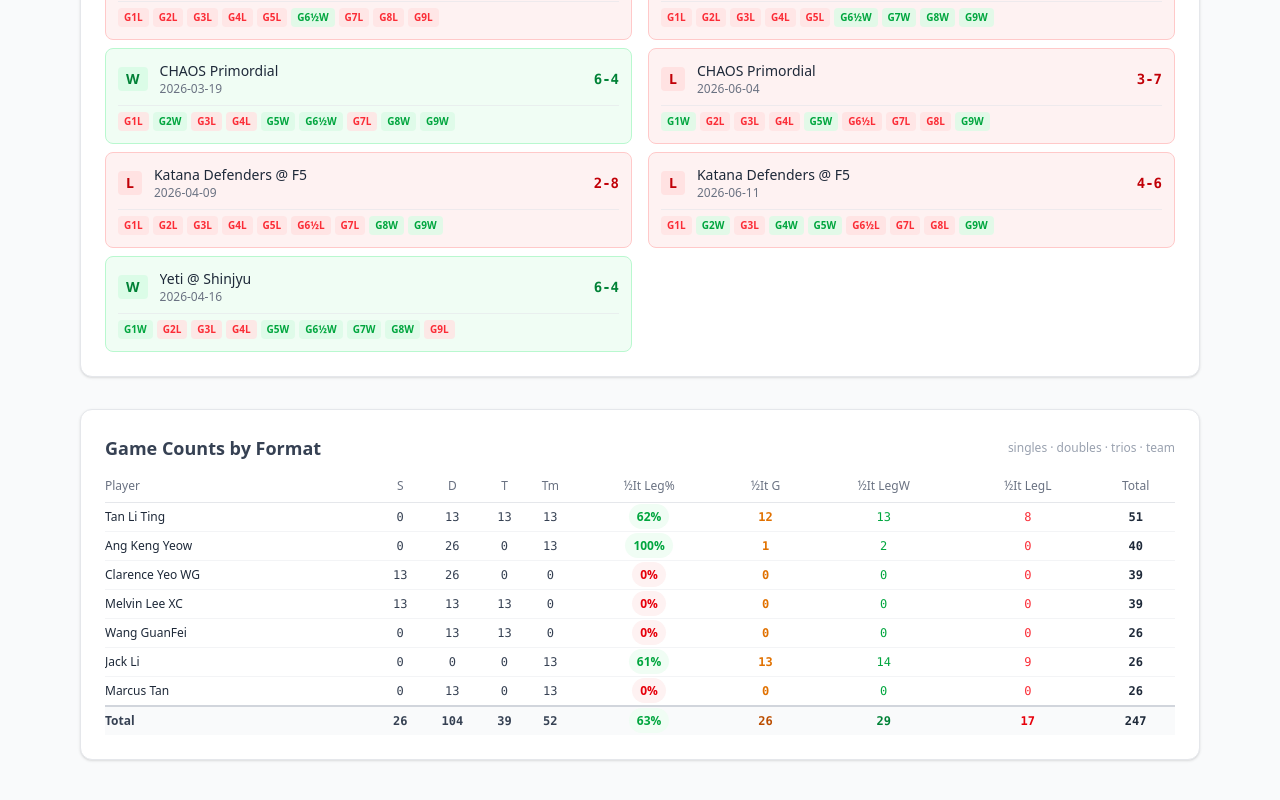
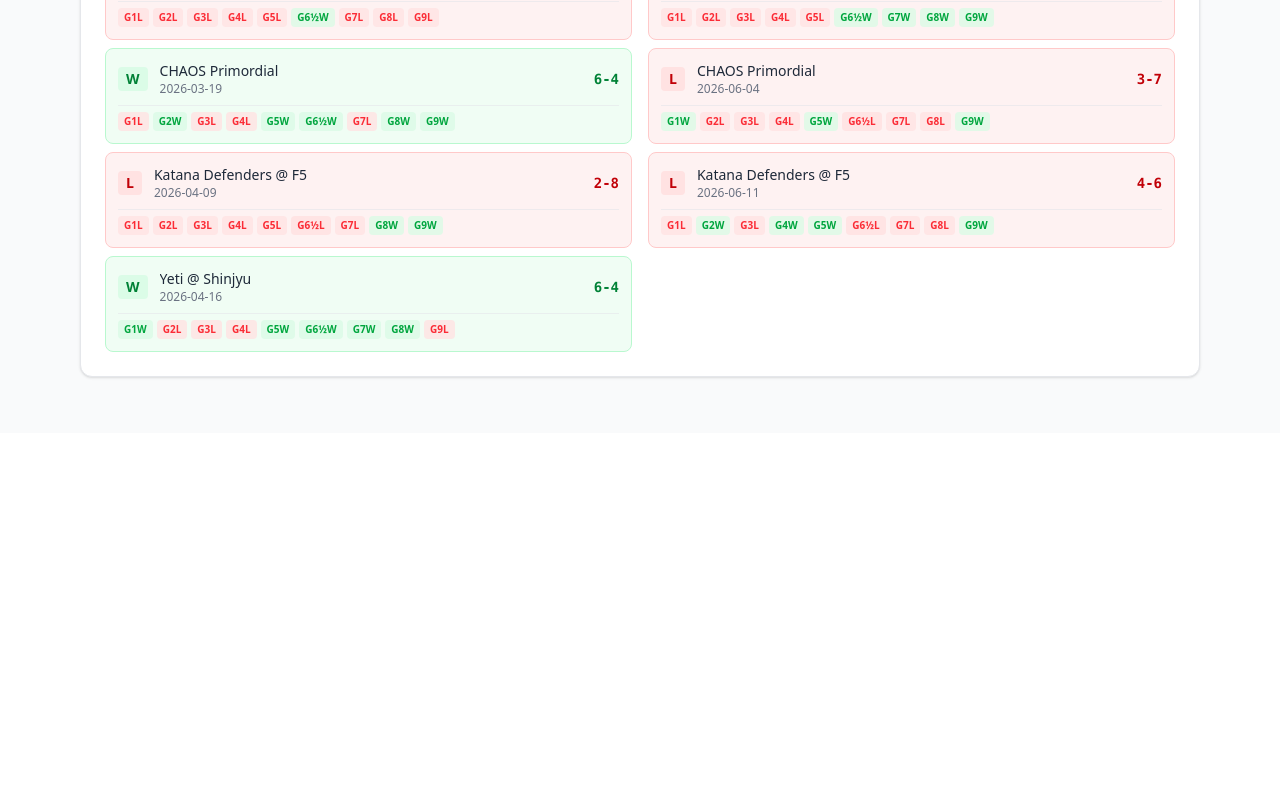
Before and after one commit to angkengyeow/thirstdayatdb, a React (Vite) app in the folder thirstdayatdb/: page / in a window 1280 px wide. Shown: the part 1572-2372 px from the top of the page. After the commit the page ends 2005 px from the top, so only its background shows below. Built offline with nearby package versions, Linux system fonts and the light colour scheme; no server answers.

Commit message:
Bud run changes (2026-06-13T10:38:42.202Z)

```diff
--- a/thirstdayatdb/src/pages/DashboardPage.tsx
+++ b/thirstdayatdb/src/pages/DashboardPage.tsx
@@ -384,9 +384,6 @@ export default function DashboardPage() {
         </div>
       )}
 
-      {/* Per-Format Game Counts */}
-      {players.length > 0 && <GameFormatTotals players={players} matchSessions={matchSessions} refresh={refreshKey} />}
-
       </div>
   );
 }
@@ -416,140 +413,3 @@ function TrendArrow({ dir }: { dir: 'up' | 'down' | 'same' }) {
   if (dir === 'down') return <span className="text-red-500 font-bold">↓</span>;
   return null;
 }
-
-/** Per-player game counts by format with Half-It leg details */
-function GameFormatTotals({ players, matchSessions }: { players: any[]; matchSessions: any[]; refresh: number }) {
-  const formatLabels: Record<string, string> = {
-    singles: 'S',
-    doubles: 'D',
-    trios: 'T',
-    team: 'Tm',
-  };
-  const formatOrder = ['singles', 'doubles', 'trios', 'team'] as const;
-
-  const playerData = new Map<string, {
-    formatCounts: Record<string, number>;
-    halfItGames: number;
-    halfItLegsWon: number;
-    halfItLegsLost: number;
-    otherLegsWon: number;
-    otherLegsLost: number;
-  }>();
-  const formatTotals: Record<string, number> = {};
-  for (const fmt of formatOrder) formatTotals[fmt] = 0;
-  let totalHalfItGames = 0;
-  let totalHalfItLegsWon = 0;
-  let totalHalfItLegsLost = 0;
-  let totalOtherLegsWon = 0;
-  let totalOtherLegsLost = 0;
-
-  for (const s of matchSessions) {
-    const games = getGamePerformancesForSession(s.id);
-    for (const g of games) {
-      const pName = players.find(p => p.player.id === g.playerId)?.player.name;
-      if (!pName) continue;
-      if (!playerData.has(pName)) {
-        playerData.set(pName, {
-          formatCounts: Object.fromEntries(formatOrder.map(f => [f, 0])),
-          halfItGames: 0,
-          halfItLegsWon: 0,
-          halfItLegsLost: 0,
-          otherLegsWon: 0,
-          otherLegsLost: 0,
-        });
-      }
-      const pd = playerData.get(pName)!;
-
-      if (g.format === 'half-it') {
-        pd.halfItGames++;
-        pd.halfItLegsWon += g.legsWon;
-        pd.halfItLegsLost += g.legsLost;
-        totalHalfItGames++;
-        totalHalfItLegsWon += g.legsWon;
-        totalHalfItLegsLost += g.legsLost;
-      } else {
-        pd.formatCounts[g.gameType] = (pd.formatCounts[g.gameType] || 0) + 1;
-        formatTotals[g.gameType] = (formatTotals[g.gameType] || 0) + 1;
-        pd.otherLegsWon += g.legsWon;
-        pd.otherLegsLost += g.legsLost;
-        totalOtherLegsWon += g.legsWon;
-        totalOtherLegsLost += g.legsLost;
-      }
-    }
-  }
-
-  const sortedPlayers = [...playerData.entries()]
-    .map(([name, d]) => ({ name, ...d }))
-    .sort((a, b) => {
-      const totalA = formatOrder.reduce((s, f) => s + (a.formatCounts[f] || 0), 0) + a.halfItGames;
-      const totalB = formatOrder.reduce((s, f) => s + (b.formatCounts[f] || 0), 0) + b.halfItGames;
-      return totalB - totalA;
-    });
-
-  if (sortedPlayers.length === 0) return null;
-
-  const allFormatTotal = formatOrder.reduce((s, f) => s + (formatTotals[f] || 0), 0) + totalHalfItGames;
-
-  return (
-    <div className="bg-white rounded-xl shadow-sm border border-gray-200 p-6 mb-8">
-      <div className="flex items-center justify-between mb-4">
-        <h2 className="text-lg font-semibold text-gray-700">Game Counts by Format</h2>
-        <span className="text-xs text-gray-400">singles · doubles · trios · team</span>
-      </div>
-      <div className="overflow-x-auto">
-        <table className="w-full text-left text-xs">
-          <thead>
-            <tr className="border-b border-gray-200 text-gray-500">
-              <th className="pb-2 font-medium">Player</th>
-              {formatOrder.map(f => (
-                <th key={f} className="pb-2 font-medium text-center" title={f}>{formatLabels[f]}</th>
-              ))}
-              <th className="pb-2 font-medium text-center" title="Half-It leg win percentage">½It Leg%</th>
-              <th className="pb-2 font-medium text-center" title="Half-It games">½It G</th>
-              <th className="pb-2 font-medium text-center" title="Half-It legs won">½It LegW</th>
-              <th className="pb-2 font-medium text-center" title="Half-It legs lost">½It LegL</th>
-              <th className="pb-2 font-medium text-center">Total</th>
-            </tr>
-          </thead>
-          <tbody>
-            {sortedPlayers.map(({ name, formatCounts, halfItGames, halfItLegsWon, halfItLegsLost }) => {
-              const total = formatOrder.reduce((s, f) => s + (formatCounts[f] || 0), 0) + halfItGames;
-              const halfItLegPct = (halfItLegsWon + halfItLegsLost) > 0
-                ? Math.round((halfItLegsWon / (halfItLegsWon + halfItLegsLost)) * 100)
-                : 0;
-              return (
-                <tr key={name} className="border-b border-gray-100 hover:bg-gray-50">
-                  <td className="py-1.5 font-medium text-gray-800">{name}</td>
-                  {formatOrder.map(f => (
-                    <td key={f} className="py-1.5 text-center font-mono text-gray-700">{formatCounts[f] || 0}</td>
-                  ))}
-                  <td className="py-1.5 text-center"><WinBadge pct={halfItLegPct} /></td>
-                  <td className="py-1.5 text-center font-mono font-semibold text-amber-600">{halfItGames}</td>
-                  <td className="py-1.5 text-center font-mono text-green-600">{halfItLegsWon}</td>
-                  <td className="py-1.5 text-center font-mono text-red-500">{halfItLegsLost}</td>
-                  <td className="py-1.5 text-center font-mono font-bold text-gray-800">{total}</td>
-                </tr>
-              );
-            })}
-            {/* Totals row */}
-            <tr className="border-t-2 border-gray-300 bg-gray-50 font-semibold">
-              <td className="py-1.5 text-gray-700">Total</td>
-              {formatOrder.map(f => (
-                <td key={f} className="py-1.5 text-center font-mono text-gray-700">{formatTotals[f] || 0}</td>
-              ))}
-              <td className="py-1.5 text-center font-bold">
-                <WinBadge pct={(totalHalfItLegsWon + totalHalfItLegsLost) > 0
-                  ? Math.round((totalHalfItLegsWon / (totalHalfItLegsWon + totalHalfItLegsLost)) * 100)
-                  : 0} />
-              </td>
-              <td className="py-1.5 text-center font-mono font-bold text-amber-700">{totalHalfItGames}</td>
-              <td className="py-1.5 text-center font-mono font-bold text-green-700">{totalHalfItLegsWon}</td>
-              <td className="py-1.5 text-center font-mono font-bold text-red-600">{totalHalfItLegsLost}</td>
-              <td className="py-1.5 text-center font-mono font-bold text-gray-800">{allFormatTotal}</td>
-            </tr>
-          </tbody>
-        </table>
-      </div>
-    </div>
-  );
-}
```
